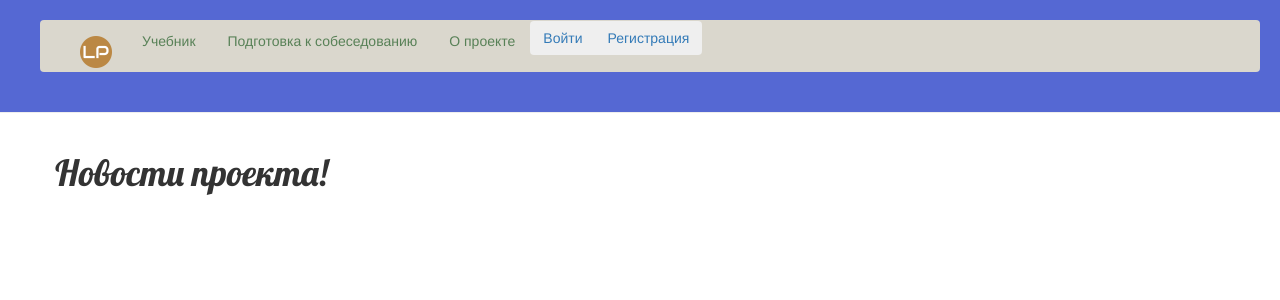
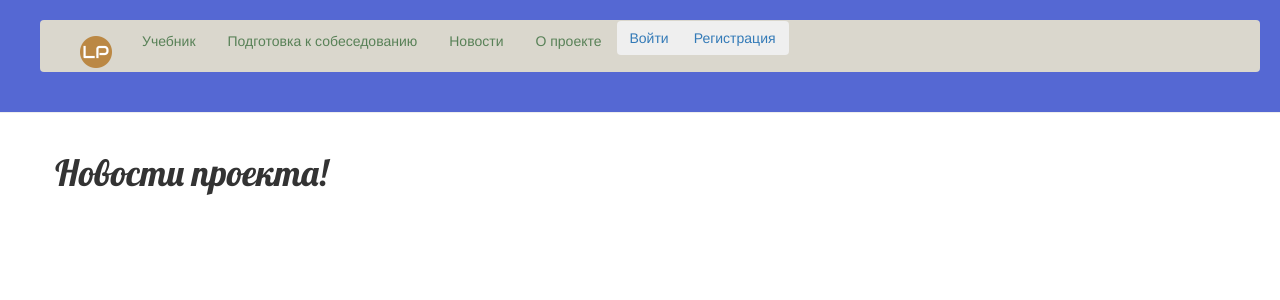
Before and after one commit to vvvolokitin/learn_python_with_me, a Django app: page / in a window 1280 px wide. Shown: the top 300 px of the page. Run offline with Django 3.2, Linux system fonts and the light colour scheme; data that the repository does not hold is empty; some libraries are stand-ins or nearby versions.

Commit message:
Version 0.2

```diff
--- a/learn_python_with_me/learn_python_with_me/settings.py
+++ b/learn_python_with_me/learn_python_with_me/settings.py
@@ -37,7 +37,8 @@ INSTALLED_APPS = [
     'users.apps.UsersConfig',
     'blog.apps.BlogConfig',
     'lessons.apps.LessonsConfig',
-    'employment.apps.EmploymentConfig'
+    'employment.apps.EmploymentConfig',
+    'news.apps.NewsConfig',
 
 ]
 
--- a/learn_python_with_me/news/forms.py
+++ b/learn_python_with_me/news/forms.py
@@ -9,7 +9,7 @@ class NewsFilterForm(forms.Form):
     ]
 
     CATEGORIES = [
-        ('general', 'Главное'),
+        ('general', 'Главные'),
         ('business', 'Бизнес'),
         ('health', 'Здоровье'),
     ]
--- a/learn_python_with_me/news/templates/news/news.html
+++ b/learn_python_with_me/news/templates/news/news.html
@@ -5,10 +5,10 @@
 {% endblock %}
 
 {% block content %}
-<h1>Новости python!</h1>
+<h1>Новости!</h1>
 <form method="get">
   {{ form.as_p }}
-  <button type="submit">Filter</button>
+  <button type="submit">Фильтр</button>
 </form>
 
 <ul>
@@ -16,7 +16,7 @@
   <li>
       <h2><a href="{{ article.url }}">{{ article.title }}</a></h2>
       <p>{{ article.description }}</p>
-      <p>Published at: {{ article.publishedAt }}</p>
+      <p>Опубилковано: {{ article.publishedAt }}</p>
   </li>
   {% endfor %}
 </ul>
--- a/learn_python_with_me/news/urls.py
+++ b/learn_python_with_me/news/urls.py
@@ -4,5 +4,5 @@ from .views import news_list
 app_name = 'news'
 
 urlpatterns = [
-    path('', news_list, name='news')
+    path('', news_list, name='news'),
 ]
--- a/learn_python_with_me/templates/includes/header.html
+++ b/learn_python_with_me/templates/includes/header.html
@@ -8,17 +8,22 @@
       {% with request.resolver_match.view_name as view_name %}
         <ul class="nav  nav-pills" >
           <li class="nav-item" >
-            <a class="nav-link {% if view_name == 'lessons:index' %} text-white {% endif %}" href="{% url 'lessons:index' %}" style="color: #588157">
+            <a class="nav-link {% if view_name == "lessons:index" %} text-white {% endif %}" href="{% url 'lessons:index' %}" style="color: #588157">
               Учебник
             </a>
           </li>
           <li class="nav-item">
-            <a class="nav-link {% if view_name == 'pages:rules' %} text-white {% endif %}" href="{% url 'employment:index' %}"style="color: #588157">
+            <a class="nav-link {% if view_name == "employment:index" %} text-white {% endif %}" href="{% url 'employment:index' %}"style="color: #588157">
               Подготовка к собеседованию
             </a>
           </li>
           <li class="nav-item">
-            <a class="nav-link {% if view_name == 'pages:rules' %} text-white {% endif %}" href=""style="color: #588157">
+            <a class="nav-link {% if view_name == "news:news" %} text-white {% endif %}" href="{% url 'news:news' %}" style="color: #588157">
+              Новости
+            </a>
+          </li>
+          <li class="nav-item">
+            <a class="nav-link {% if view_name == "pages:rules" %} text-white {% endif %}" href=""style="color: #588157">
               О проекте
             </a>
           </li>
```
Also changed, not shown: requirements.txt (+7 -0 lines).
